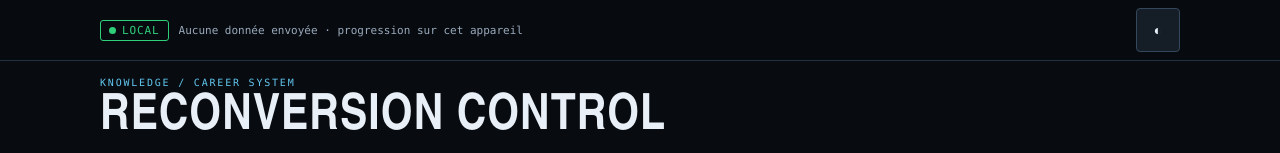
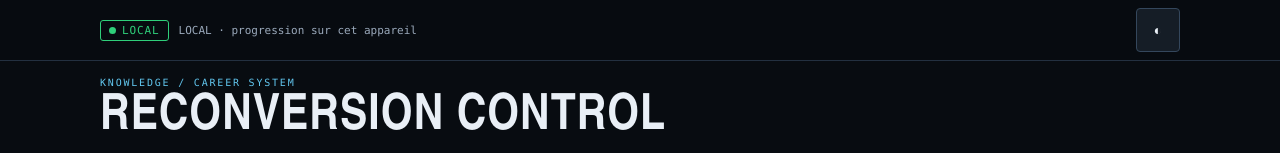
Before and after one commit to iPoower/Reconversion-Control, a website: page index.html in a window 1280 px wide. Shown: the top 153 px of the page. Drawn offline with Linux system fonts and the light colour scheme.

Commit message:
fix(sync): show dynamic local/cloud privacy state in header

```diff
--- a/index.html
+++ b/index.html
@@ -20,7 +20,7 @@
 <a id="skip-link" class="skip-link" href="#app">Aller au contenu · Skip to content</a>
 <header class="statusbar"><div class="statusin">
   <span class="badge"><i></i> LOCAL</span>
-  <span class="status">Aucune donnée envoyée · progression sur cet appareil</span>
+  <span class="status" id="rc-storage-label">LOCAL · progression sur cet appareil</span>
   <button id="theme" class="iconbtn" aria-label="Changer le thème">◐</button>
 </div></header>
 <main class="wrap">
```
